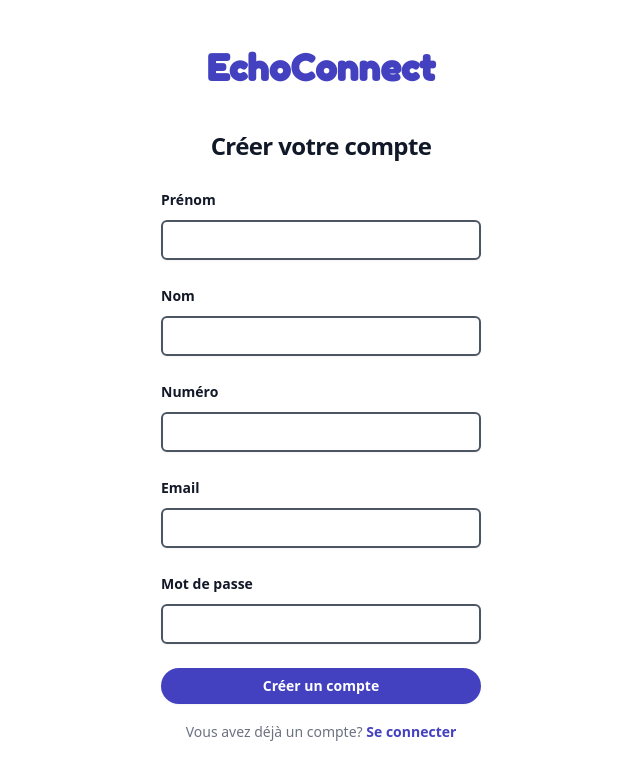
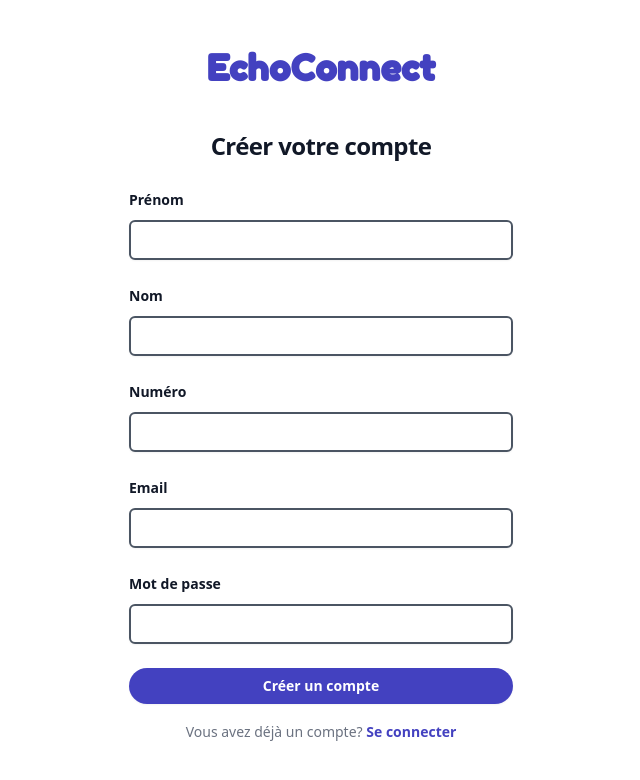
Before and after one commit to antoine-gourgue/EchoConnect-frontend, a Vue app: page /registration in a window 1280 px wide. Shown: the top 780 px of the page, without its empty margins (319-959 px from the left). Built offline with nearby package versions, Linux system fonts and the light colour scheme.

Commit message:
fix: RegisterView input width

```diff
--- a/src/views/RegisterView.vue
+++ b/src/views/RegisterView.vue
@@ -1,7 +1,7 @@
 <template>
     <link href='https://fonts.googleapis.com/css?family=Fredoka+One' rel='stylesheet'>
-    <div class="flex items-center justify-center">
-      <div class="flex min-h-full flex-col justify-center px-6 py-12 lg:px-8 sm:max-w-sm w-full">
+    <div class="flex min-h-full flex-col justify-center px-6 py-12 lg:px-8">
+      <div class="sm:mx-auto sm:w-full sm:max-w-sm">
         <h2 class="font-fredoka font-semibold grid justify-items-center text-[#4341C0] text-4xl">
           EchoConnect
         </h2>
```
